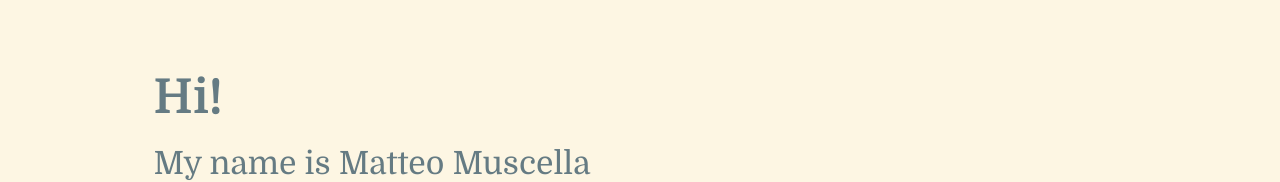
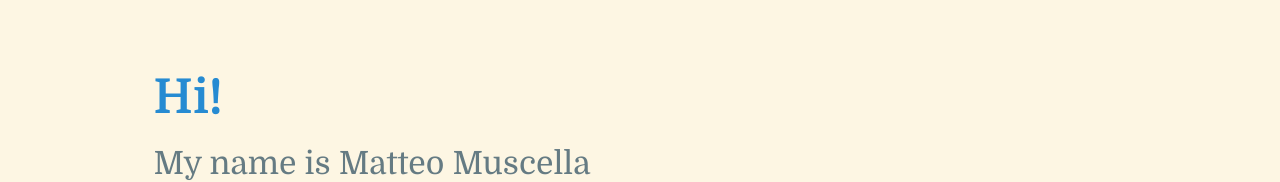
Before and after one commit to mattmusc/personal-website, a Gatsby site: page / in a window 1280 px wide. Shown: the part 176-358 px from the top of the page. Built offline with nearby package versions, Linux system fonts and the light colour scheme; Gatsby itself is replaced by a stand-in of ours.

Commit message:
Updates dependencies.

```diff
--- /dev/null
+++ b/src/pages/data.js
@@ -0,0 +1,10 @@
+export const links = [
+  {
+    icon: 'github',
+    link: 'https://www.github.com/mattmusc',
+  },
+  {
+    icon: 'linkedin',
+    link: 'https://www.linkedin.com/in/matteomuscella/?locale=en_US',
+  }
+];
--- a/src/pages/index.js
+++ b/src/pages/index.js
@@ -27,17 +27,7 @@ import {
 } from '../styles/index';
 
 import './main.css';
-
-export const links = [
-  {
-    icon: 'github',
-    link: 'https://www.github.com/mattmusc',
-  },
-  {
-    icon: 'linkedin',
-    link: 'https://www.linkedin.com/in/matteomuscella/?locale=en_US',
-  }
-];
+import {links} from './data';
 
 const IndexPage = () => {
   // persist the theme on local storage with an hook
--- a/src/styles/index/index.js
+++ b/src/styles/index/index.js
@@ -93,6 +93,7 @@ export const Hello = styled.h1`
   font-size: 3rem;
   margin-top: 0;
   margin-bottom: 1.5vh;
+  color: ${props => props.theme.accent};
 `;
 
 export const P = styled.h1`
```
Also changed, not shown: package.json (+14 -14 lines), 1 other file.
